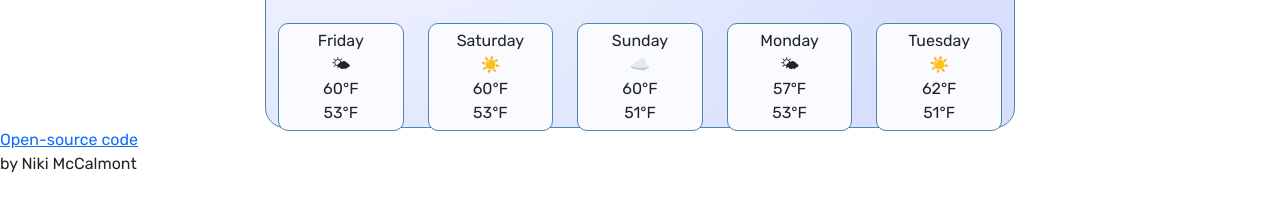
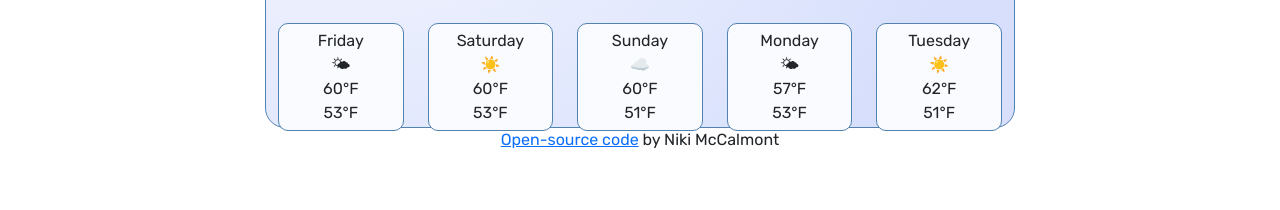
Before and after one commit to nikpdr/weather-app, a plain HTML site: page index.html in a window 1280 px wide. Shown: the part 472-682 px from the top of the page. Drawn offline with nearby package versions, Linux system fonts and the light colour scheme.

Commit message:
Modified open-source link in HTML and CSS

```diff
--- a/index.html
+++ b/index.html
@@ -66,8 +66,10 @@
             </div>
         </div>
         </div>
-        <a href="https://github.com/nikpdr/weather-app" target="_blank" id="open-src-link" >Open-source code</a> by Niki McCalmont
+        <div id="open-src-link">
+        <a href="https://github.com/nikpdr/weather-app" target="_blank">Open-source code</a> <span> by Niki McCalmont</span>
     </div>
+      </div>
     <script src="weather-app.js"></script>
   </body>
 </html>
--- a/weather-app.css
+++ b/weather-app.css
@@ -106,6 +106,5 @@ body {
 }
 
 #open-src-link {
-  display: block;
-  margin: 0 auto;
+  text-align: center;
 }
```
